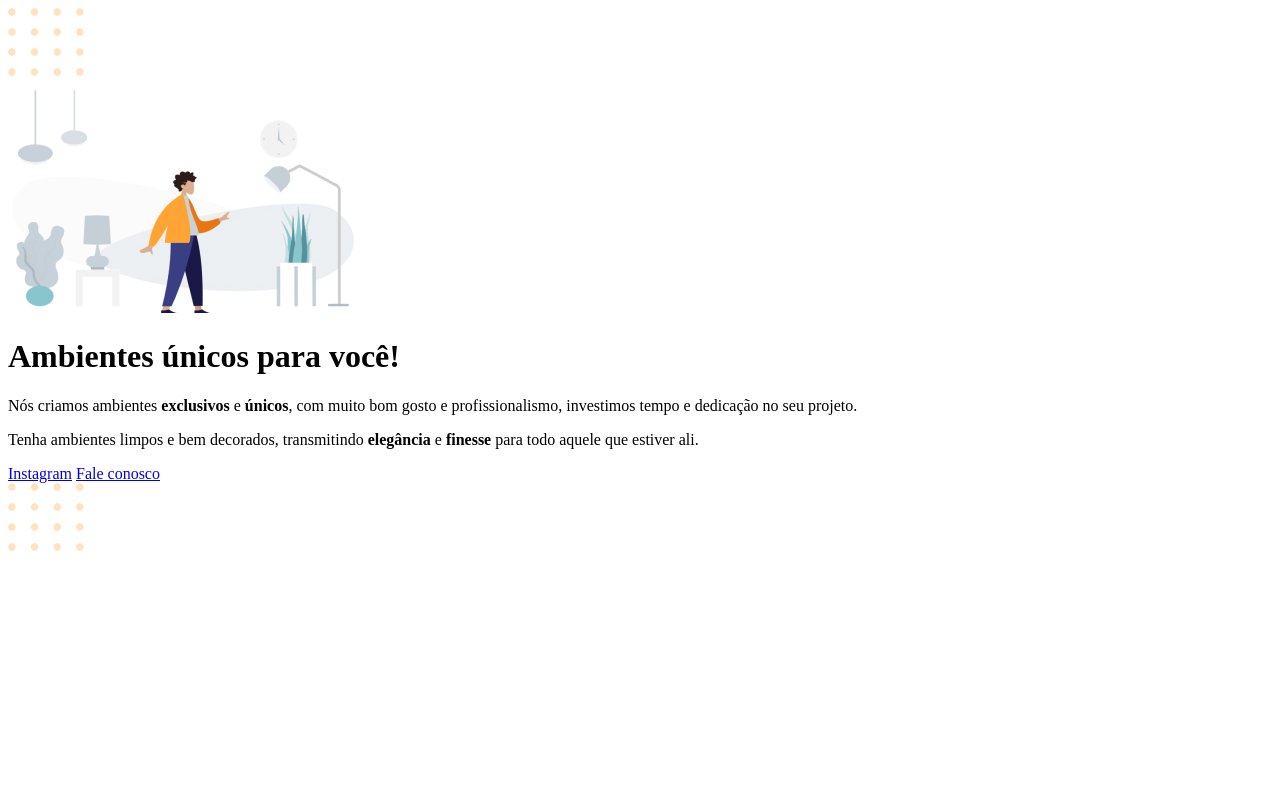
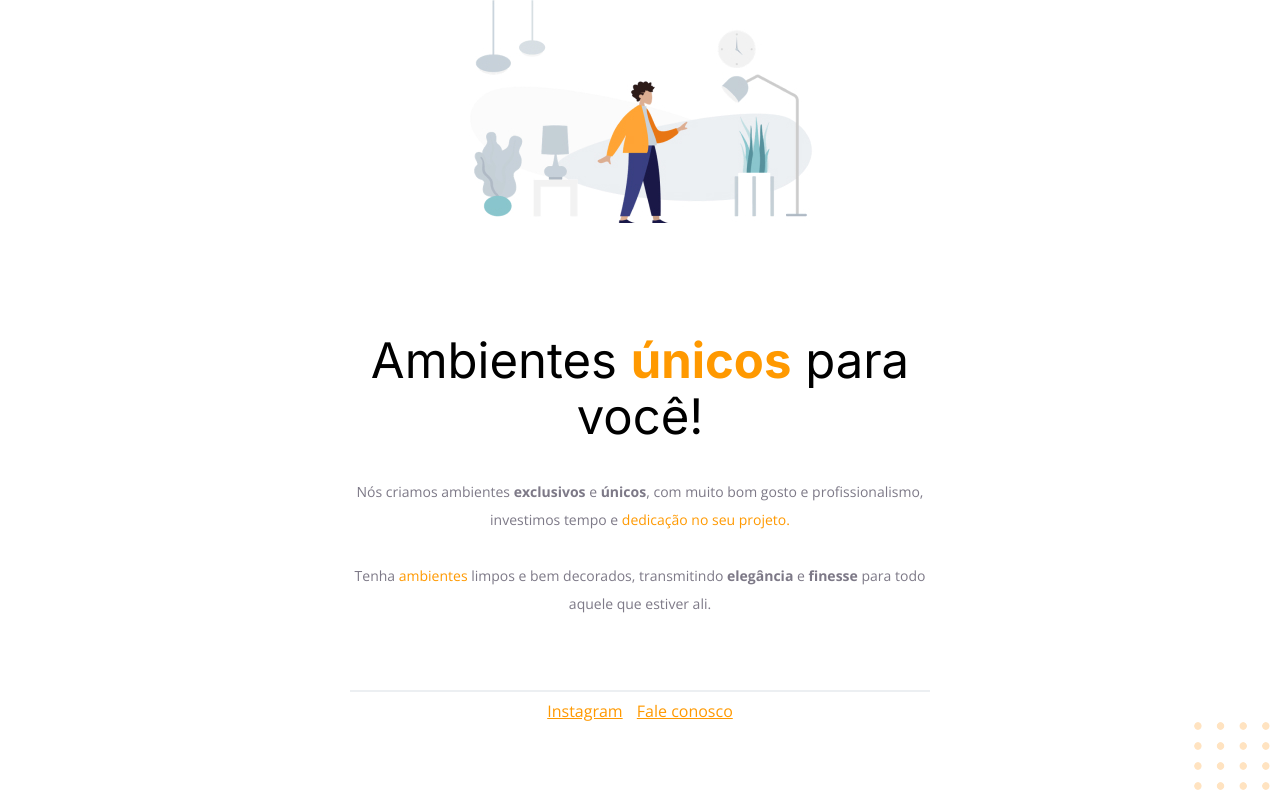
Before and after one commit to Lutiero/explorer-projeto-01, a plain HTML site: page index.html in a window 1280 px wide. Drawn offline with nearby package versions, Linux system fonts and the light colour scheme.

Commit message:
projeto finalizado

```diff
--- a/index.html
+++ b/index.html
@@ -2,26 +2,33 @@
 <html lang="pt-br">
 
 <head>
+  <link rel="preconnect" href="https://fonts.googleapis.com">
+  <link rel="preconnect" href="https://fonts.gstatic.com" crossorigin>
+
   <meta charset="UTF-8">
   <meta name="viewport" content="width=device-width, initial-scale=1.0">
+
   <title>Document</title>
+
+  <link href="https://fonts.googleapis.com/css2?family=Inter:wght@100..900&family=Open+Sans:ital,wght@0,300..800;1,300..800&display=swap" rel="stylesheet">
+  <link rel="stylesheet" href="./style.css">
 </head>
 
 <body>
 
-  <img id="balls" src="./images/balls.svg" alt="Bolinhas laranjadas no canto direito inferior da tela">
-
-  <div id=hero>
+  <div id="hero">
     <img src="./images/img1.jpeg" alt="Desenho de uma pessoa vestindo um camisa amarela em uma sala com móveis">
     <h1>
       Ambientes <span>únicos</span> para você!
     </h1>
     <p>Nós criamos ambientes <strong>exclusivos</strong> e <strong>únicos</strong>, com muito bom gosto e profissionalismo, investimos tempo e <span>dedicação no seu projeto.</span>
-    </p>
-    <p>Tenha <span>ambientes</span> limpos e bem decorados, transmitindo <strong>elegância</strong> e <strong>finesse</strong> para todo aquele que estiver ali.
+      <br />
+      <br />
+      Tenha <span>ambientes</span> limpos e bem decorados, transmitindo <strong>elegância</strong> e <strong>finesse</strong> para todo aquele que estiver ali.
     </p>
   </div>
   <div id="footer">
+    <div class="line"></div>
     <a href="#" target="_blank" rel="noopener noreferrer">Instagram</a>
     <a href="mailto:contato@moveisparavoce.com" target="_blank" rel="noopener noreferrer">Fale conosco</a>
   </div>
--- /dev/null
+++ b/style.css
@@ -0,0 +1,55 @@
+body{
+  font-family: 'Open Sans', sans-serif;
+  text-align: center;
+  margin: 0;
+}
+
+#hero {
+  width: 592px;
+  margin: auto;
+  margin: 0 auto 72px;
+}
+
+#hero img {
+  padding-bottom: 72px;
+}
+
+h1 {
+  font-family: 'Inter', sans-serif;
+  font-size: 49px;
+  line-height: 56px;
+  font-weight: normal;
+}
+
+h1 span {
+  font-weight: bold;
+}
+
+span, a {
+  color: #FF9900;
+}
+
+p, footer {
+  color: #7D7987;
+
+  font-size: 14px;
+  line-height: 28px;
+}
+
+
+#footer a + a {
+  margin-left: 10px;
+}
+
+.line {
+  width: 578px;
+  height: 0;
+  margin: 0px auto 8px;
+  border: 1px solid #ECEFF2;
+}
+
+#balls {
+  position: fixed;
+  bottom: 0;
+  right: 0;
+}
```
